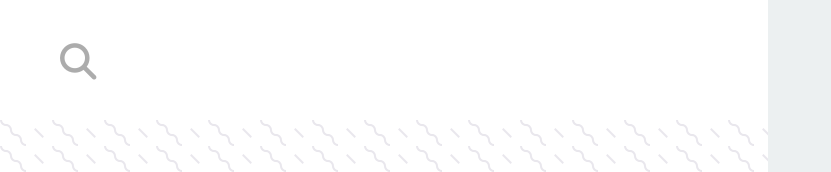
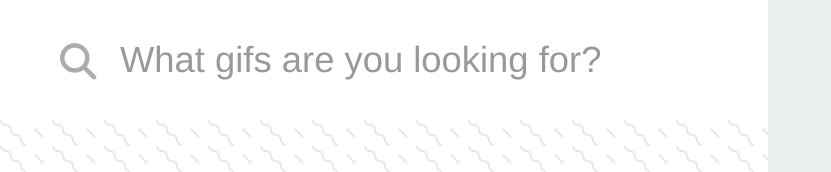
Before and after one commit to CamilleBreillot/react-gifs, a React app: page / in a window 1280 px wide. Shown: the top 172 px of the page, without its empty margins (0-831 px from the left). Built offline with nearby package versions, Linux system fonts and the light colour scheme.

Commit message:
UI improved with box shadown on hover/focus input

```diff
--- a/assets/stylesheets/application.scss
+++ b/assets/stylesheets/application.scss
@@ -14,8 +14,11 @@
     border: none;
     font-size: 2.6em;
     box-shadow: none;
+    &:hover {
+      box-shadow: rgba(100, 100, 111, 0.2) 0px 7px 29px 0px;
+    }
     &:focus {
-      box-shadow: none;
+      box-shadow: rgba(100, 100, 111, 0.2) 0px 7px 29px 0px;
     }
   }
 
--- a/src/components/search_bar.jsx
+++ b/src/components/search_bar.jsx
@@ -7,7 +7,7 @@
 
   render() {
     return (
-      <input className='form-search form-control' type='text'
+      <input className='form-search form-control' type='text' placeholder='What gifs are you looking for?'
       onChange={this.handleUpdate}></input>
     );
   }
```
